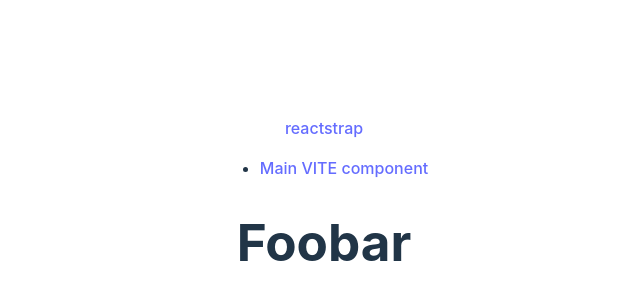
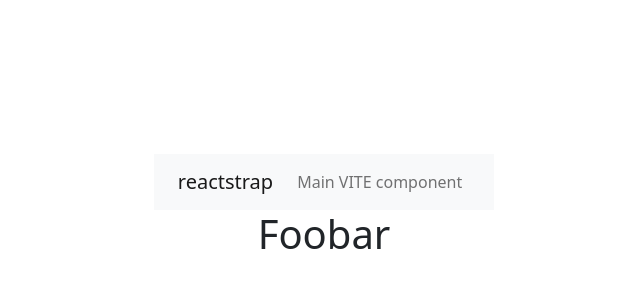
Before and after one commit to vrdel/react-playground, a React (Vite) app in the folder react-playground/: page / in a window 1280 px wide. Shown: the part 190-490 px from the top of the page, without its empty margins (316-956 px from the left). Built offline with nearby package versions, Linux system fonts and the light colour scheme.

Commit message:
load BrowserRouter and bootstrap

```diff
--- a/react-playground/src/main.jsx
+++ b/react-playground/src/main.jsx
@@ -1,10 +1,14 @@
 import React from 'react'
 import ReactDOM from 'react-dom/client'
+import { BrowserRouter } from 'react-router-dom'
 import App from './App'
 import './index.css'
+import 'bootstrap/dist/css/bootstrap.min.css';
 
 ReactDOM.createRoot(document.getElementById('root')).render(
   <React.StrictMode>
-    <App />
+		<BrowserRouter>
+			<App />
+		</BrowserRouter>
   </React.StrictMode>
 )
```
